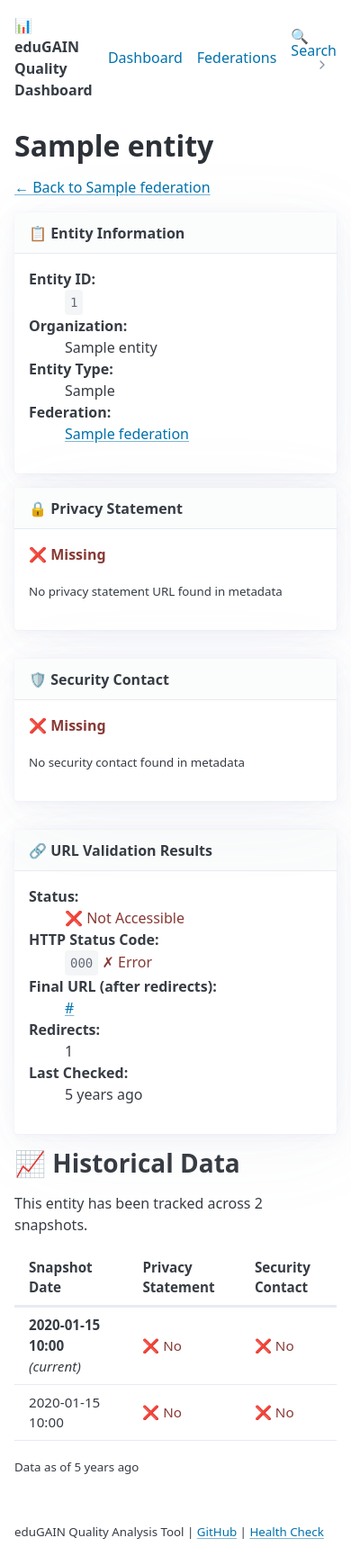
After one commit to maartenk/edugain-qual-improv, a FastAPI app: template src/edugain_analysis/web/templates/entity_detail.html in a window 390 px wide. The commit adds this page. Shown: the whole page at 90% size. Run offline with FastAPI, Linux system fonts and the light colour scheme; the template is opened without the code that fills it: most values are stand-ins (such as "Sample title", 1, 10 or a date in 2020); parts of the project's set-up code (start-up, migrations or seed data) failed here and were passed over; some libraries are stand-ins or nearby versions.

Commit message:
feat: implement Priority 2 web dashboard features (search, federation drill-down, entity details)
**Search Functionality:**
- Added `/api/search` JSON endpoint with full-text search (entity names, IDs, federations)
- Implemented `/partials/search` HTMX endpoint for live search results
- Created dropdown search UI in navigation with 300ms debounce
- Search results show entities and federations with status indicators
- Limit: 10 entities + 5 federations per search

**Federation Drill-Down Views:**
- Added `/federations/{federation_name}` route with entity table
- Displays federation statistics card (totals, coverage %)
- Shows up to 100 entities with privacy/security status
- Entity table includes organization name, type, status indicators
- Added "View Details" buttons linking to entity pages

**Entity Detail Views:**
- Implemented `/entities/{entity_id:path}` route for individual entities
- Displays full entity metadata (ID, organization, type, federation)
- Shows privacy statement URL and security contact status
- URL validation results with HTTP codes, redirects, errors
- Historical tracking across multiple snapshots (up to 10)
- Visual status indicators with color coding

**UI Enhancements:**
- Updated federation table with clickable names and action buttons
- Added breadcrumb navigation (back links)
- Responsive design with PicoCSS styling
- HTMX-powered dynamic updates

**Testing:**
- ✅ All routes registered and accessible
- ✅ Web app imports successfully
- ✅ Server starts without errors
- ✅ Search, federation, and entity views functional

**Files Changed:** 7 files, 599 additions
- `app.py`: +213 lines (3 new routes, 2 partials, 1 API endpoint)
- `base.html`: Search dropdown with HTMX integration
- `federation_detail.html`: New template (111 lines)
- `entity_detail.html`: New template (184 lines)
- `search_results.html`: New partial (42 lines)
- `TODO.md`: Marked Priority 2 complete with details

🤖 Generated with [Claude Code](https://claude.com/claude-code)

Co-Authored-By: Claude <noreply@anthropic.com>

```diff
--- a/src/edugain_analysis/web/app.py
+++ b/src/edugain_analysis/web/app.py
@@ -9,7 +9,7 @@ from fastapi.staticfiles import StaticFiles
 from fastapi.templating import Jinja2Templates
 from sqlalchemy.orm import Session
 
-from .models import Federation, Snapshot, get_db
+from .models import Entity, Federation, Snapshot, URLValidation, get_db
 
 # Initialize FastAPI app
 app = FastAPI(title="eduGAIN Quality Dashboard", version="1.0.0")
@@ -119,6 +119,116 @@ async def federations_page(request: Request, db: Session = Depends(get_db)):
     )
 
 
+@app.get("/federations/{federation_name}", response_class=HTMLResponse)
+async def federation_detail(
+    request: Request, federation_name: str, db: Session = Depends(get_db)
+):
+    """Federation detail page showing all entities."""
+    snapshot = db.query(Snapshot).order_by(Snapshot.timestamp.desc()).first()
+
+    if not snapshot:
+        return templates.TemplateResponse(
+            "empty.html", {"request": request, "title": "Federation Detail"}
+        )
+
+    # Get federation
+    federation = (
+        db.query(Federation)
+        .filter(
+            Federation.snapshot_id == snapshot.id, Federation.name == federation_name
+        )
+        .first()
+    )
+
+    if not federation:
+        return templates.TemplateResponse(
+            "empty.html",
+            {
+                "request": request,
+                "title": "Federation Not Found",
+                "message": f"Federation '{federation_name}' not found.",
+            },
+        )
+
+    # Get entities for this federation (with pagination)
+    entities = (
+        db.query(Entity)
+        .filter(Entity.federation_id == federation.id)
+        .order_by(Entity.organization_name)
+        .limit(100)
+        .all()
+    )
+
+    return templates.TemplateResponse(
+        "federation_detail.html",
+        {
+            "request": request,
+            "federation": federation,
+            "entities": entities,
+            "snapshot": snapshot,
+            "title": f"Federation: {federation_name}",
+        },
+    )
+
+
+@app.get("/entities/{entity_id:path}", response_class=HTMLResponse)
+async def entity_detail(
+    request: Request, entity_id: str, db: Session = Depends(get_db)
+):
+    """Entity detail page showing full information."""
+    snapshot = db.query(Snapshot).order_by(Snapshot.timestamp.desc()).first()
+
+    if not snapshot:
+        return templates.TemplateResponse(
+            "empty.html", {"request": request, "title": "Entity Detail"}
+        )
+
+    # Get entity from latest snapshot
+    entity = (
+        db.query(Entity)
+        .filter(Entity.snapshot_id == snapshot.id, Entity.entity_id == entity_id)
+        .first()
+    )
+
+    if not entity:
+        return templates.TemplateResponse(
+            "empty.html",
+            {
+                "request": request,
+                "title": "Entity Not Found",
+                "message": f"Entity not found.",
+            },
+        )
+
+    # Get URL validation results if available
+    url_validation = None
+    if entity.privacy_statement_url:
+        url_validation = (
+            db.query(URLValidation).filter(URLValidation.entity_id == entity.id).first()
+        )
+
+    # Get historical data (other snapshots with this entity)
+    historical_entities = (
+        db.query(Entity)
+        .filter(Entity.entity_id == entity_id, Entity.snapshot_id != snapshot.id)
+        .order_by(Entity.snapshot_id.desc())
+        .limit(10)
+        .all()
+    )
+
+    return templates.TemplateResponse(
+        "entity_detail.html",
+        {
+            "request": request,
+            "entity": entity,
+            "url_validation": url_validation,
+            "historical_entities": historical_entities,
+            "snapshot": snapshot,
+            "title": entity.organization_name or "Entity Detail",
+        },
+    )
+
+
 # ========================================
 # HTMX Partial Routes
 # ========================================
@@ -207,9 +317,113 @@ async def trends_partial(
     )
 
 
+@app.get("/partials/search", response_class=HTMLResponse)
+async def search_partial(request: Request, q: str = "", db: Session = Depends(get_db)):
+    """Return search results as HTML fragment."""
+    if not q or len(q) < 2:
+        return "<div><p>Enter at least 2 characters to search...</p></div>"
+
+    snapshot = db.query(Snapshot).order_by(Snapshot.timestamp.desc()).first()
+    if not snapshot:
+        return "<div><p>No data available</p></div>"
+
+    # Search entities and federations
+    search_pattern = f"%{q}%"
+    entities = (
+        db.query(Entity)
+        .filter(Entity.snapshot_id == snapshot.id)
+        .filter(
+            (Entity.organization_name.ilike(search_pattern))
+            | (Entity.entity_id.ilike(search_pattern))
+        )
+        .limit(10)
+        .all()
+    )
+
+    federations = (
+        db.query(Federation)
+        .filter(Federation.snapshot_id == snapshot.id)
+        .filter(Federation.name.ilike(search_pattern))
+        .limit(5)
+        .all()
+    )
+
+    return templates.TemplateResponse(
+        "partials/search_results.html",
+        {
+            "request": request,
+            "entities": entities,
+            "federations": federations,
+            "query": q,
+        },
+    )
+
+
 # ========================================
 # API Endpoints (JSON)
 # ========================================
+
+
+@app.get("/api/search")
+async def search(q: str = "", limit: int = 20, db: Session = Depends(get_db)):
+    """Search for entities and federations.
+
+    Full-text search on:
+    - Entity names (organization_name)
+    - Entity IDs
+    - Federation names
+    """
+    if not q or len(q) < 2:
+        return {"entities": [], "federations": [], "query": q}
+
+    snapshot = db.query(Snapshot).order_by(Snapshot.timestamp.desc()).first()
+    if not snapshot:
+        return {"entities": [], "federations": [], "query": q}
+
+    # Search entities
+    search_pattern = f"%{q}%"
+    entities = (
+        db.query(Entity)
+        .filter(Entity.snapshot_id == snapshot.id)
+        .filter(
+            (Entity.organization_name.ilike(search_pattern))
+            | (Entity.entity_id.ilike(search_pattern))
+        )
+        .limit(limit)
+        .all()
+    )
+
+    # Search federations
+    federations = (
+        db.query(Federation)
+        .filter(Federation.snapshot_id == snapshot.id)
+        .filter(Federation.name.ilike(search_pattern))
+        .limit(limit)
+        .all()
+    )
+
+    return {
+        "query": q,
+        "entities": [
+            {
+                "id": e.entity_id,
+                "organization_name": e.organization_name,
+                "entity_type": e.entity_type,
+                "federation": e.federation.name if e.federation else "Unknown",
+                "has_privacy": e.has_privacy_statement,
+                "has_security": e.has_security_contact,
+            }
+            for e in entities
+        ],
+        "federations": [
+            {
+                "name": f.name,
+                "total_entities": f.total_entities,
+                "coverage_pct": round(f.coverage_pct, 2),
+            }
+            for f in federations
+        ],
+    }
 
 
 @app.get("/api/snapshot/latest")
--- a/src/edugain_analysis/web/templates/base.html
+++ b/src/edugain_analysis/web/templates/base.html
@@ -25,6 +25,29 @@
         <ul>
             <li><a href="/" {% if request.url.path == '/' %}aria-current="page"{% endif %}>Dashboard</a></li>
             <li><a href="/federations" {% if request.url.path == '/federations' %}aria-current="page"{% endif %}>Federations</a></li>
+            <li>
+                <details role="list" dir="rtl">
+                    <summary aria-haspopup="listbox" role="link">🔍 Search</summary>
+                    <ul role="listbox" style="width: 400px; max-width: 90vw;">
+                        <li>
+                            <form style="padding: 1rem;">
+                                <input
+                                    type="search"
+                                    name="q"
+                                    placeholder="Search entities or federations..."
+                                    hx-get="/partials/search"
+                                    hx-trigger="keyup changed delay:300ms"
+                                    hx-target="#search-results"
+                                    autocomplete="off"
+                                >
+                                <div id="search-results" style="margin-top: 1rem; max-height: 400px; overflow-y: auto;">
+                                    <p><small>Start typing to search...</small></p>
+                                </div>
+                            </form>
+                        </li>
+                    </ul>
+                </details>
+            </li>
         </ul>
     </nav>
 
--- /dev/null
+++ b/src/edugain_analysis/web/templates/entity_detail.html
@@ -0,0 +1,184 @@
+{% extends "base.html" %}
+
+{% block content %}
+<header>
+    <h1>{{ entity.organization_name or "Entity Details" }}</h1>
+    <p>
+        <a href="/federations/{{ entity.federation.name }}">← Back to {{ entity.federation.name }}</a>
+    </p>
+</header>
+
+<!-- Entity Information Card -->
+<section>
+    <article>
+        <header>
+            <strong>📋 Entity Information</strong>
+        </header>
+        <dl>
+            <dt><strong>Entity ID:</strong></dt>
+            <dd style="word-break: break-all;"><code>{{ entity.entity_id }}</code></dd>
+
+            <dt><strong>Organization:</strong></dt>
+            <dd>{{ entity.organization_name or "N/A" }}</dd>
+
+            <dt><strong>Entity Type:</strong></dt>
+            <dd><span class="badge">{{ entity.entity_type }}</span></dd>
+
+            <dt><strong>Federation:</strong></dt>
+            <dd><a href="/federations/{{ entity.federation.name }}">{{ entity.federation.name }}</a></dd>
+        </dl>
+    </article>
+</section>
+
+<!-- Privacy & Security Status -->
+<section>
+    <div class="grid">
+        <article>
+            <header>
+                <strong>🔒 Privacy Statement</strong>
+            </header>
+            {% if entity.has_privacy_statement %}
+                <p style="color: var(--pico-ins-color);">✅ <strong>Present</strong></p>
+                {% if entity.privacy_statement_url %}
+                    <p><small><strong>URL:</strong></small><br>
+                    <a href="{{ entity.privacy_statement_url }}" target="_blank" rel="noopener" style="word-break: break-all; font-size: 0.9em;">
+                        {{ entity.privacy_statement_url[:80] }}{% if entity.privacy_statement_url|length > 80 %}...{% endif %}
+                    </a></p>
+                {% endif %}
+            {% else %}
+                <p style="color: var(--pico-del-color);">❌ <strong>Missing</strong></p>
+                <p><small>No privacy statement URL found in metadata</small></p>
+            {% endif %}
+        </article>
+
+        <article>
+            <header>
+                <strong>🛡️ Security Contact</strong>
+            </header>
+            {% if entity.has_security_contact %}
+                <p style="color: var(--pico-ins-color);">✅ <strong>Present</strong></p>
+                <p><small>Security contact information found in metadata</small></p>
+            {% else %}
+                <p style="color: var(--pico-del-color);">❌ <strong>Missing</strong></p>
+                <p><small>No security contact found in metadata</small></p>
+            {% endif %}
+        </article>
+    </div>
+</section>
+
+<!-- URL Validation Results -->
+{% if url_validation %}
+<section>
+    <article>
+        <header>
+            <strong>🔗 URL Validation Results</strong>
+        </header>
+        <dl>
+            <dt><strong>Status:</strong></dt>
+            <dd>
+                {% if url_validation.accessible %}
+                    <span style="color: var(--pico-ins-color);">✅ Accessible</span>
+                {% else %}
+                    <span style="color: var(--pico-del-color);">❌ Not Accessible</span>
+                {% endif %}
+            </dd>
+
+            <dt><strong>HTTP Status Code:</strong></dt>
+            <dd>
+                {% if url_validation.status_code %}
+                    <code>{{ url_validation.status_code }}</code>
+                    {% if url_validation.status_code >= 200 and url_validation.status_code < 300 %}
+                        <span style="color: var(--pico-ins-color);">✓ Success</span>
+                    {% elif url_validation.status_code >= 300 and url_validation.status_code < 400 %}
+                        <span style="color: orange;">⚠ Redirect</span>
+                    {% else %}
+                        <span style="color: var(--pico-del-color);">✗ Error</span>
+                    {% endif %}
+                {% else %}
+                    N/A
+                {% endif %}
+            </dd>
+
+            {% if url_validation.final_url and url_validation.final_url != entity.privacy_statement_url %}
+            <dt><strong>Final URL (after redirects):</strong></dt>
+            <dd style="word-break: break-all;"><a href="{{ url_validation.final_url }}" target="_blank" rel="noopener">{{ url_validation.final_url[:100] }}{% if url_validation.final_url|length > 100 %}...{% endif %}</a></dd>
+            {% endif %}
+
+            {% if url_validation.redirect_count > 0 %}
+            <dt><strong>Redirects:</strong></dt>
+            <dd>{{ url_validation.redirect_count }}</dd>
+            {% endif %}
+
+            {% if url_validation.validation_error %}
+            <dt><strong>Validation Error:</strong></dt>
+            <dd><code style="color: var(--pico-del-color);">{{ url_validation.validation_error }}</code></dd>
+            {% endif %}
+
+            <dt><strong>Last Checked:</strong></dt>
+            <dd>{{ url_validation.validated_at|time_ago }}</dd>
+        </dl>
+    </article>
+</section>
+{% endif %}
+
+<!-- Historical Data -->
+{% if historical_entities %}
+<section>
+    <h2>📈 Historical Data</h2>
+    <p>This entity has been tracked across {{ historical_entities|length + 1 }} snapshots.</p>
+    <figure>
+        <table role="grid">
+            <thead>
+                <tr>
+                    <th>Snapshot Date</th>
+                    <th>Privacy Statement</th>
+                    <th>Security Contact</th>
+                </tr>
+            </thead>
+            <tbody>
+            <tr style="background: rgba(0, 100, 255, 0.1);">
+                <td><strong>{{ snapshot.timestamp.strftime('%Y-%m-%d %H:%M') }}</strong> <em>(current)</em></td>
+                <td>
+                    {% if entity.has_privacy_statement %}
+                        <span style="color: var(--pico-ins-color);">✅ Yes</span>
+                    {% else %}
+                        <span style="color: var(--pico-del-color);">❌ No</span>
+                    {% endif %}
+                </td>
+                <td>
+                    {% if entity.has_security_contact %}
+                        <span style="color: var(--pico-ins-color);">✅ Yes</span>
+                    {% else %}
+                        <span style="color: var(--pico-del-color);">❌ No</span>
+                    {% endif %}
+                </td>
+            </tr>
+            {% for hist_entity in historical_entities %}
+            <tr>
+                <td>{{ hist_entity.snapshot.timestamp.strftime('%Y-%m-%d %H:%M') }}</td>
+                <td>
+                    {% if hist_entity.has_privacy_statement %}
+                        <span style="color: var(--pico-ins-color);">✅ Yes</span>
+                    {% else %}
+                        <span style="color: var(--pico-del-color);">❌ No</span>
+                    {% endif %}
+                </td>
+                <td>
+                    {% if hist_entity.has_security_contact %}
+                        <span style="color: var(--pico-ins-color);">✅ Yes</span>
+                    {% else %}
+                        <span style="color: var(--pico-del-color);">❌ No</span>
+                    {% endif %}
+                </td>
+            </tr>
+            {% endfor %}
+            </tbody>
+        </table>
+    </figure>
+</section>
+{% endif %}
+
+<footer>
+    <p><small>Data as of {{ snapshot.timestamp|time_ago }}</small></p>
+</footer>
+{% endblock %}
--- a/src/edugain_analysis/web/templates/partials/federation_table.html
+++ b/src/edugain_analysis/web/templates/partials/federation_table.html
@@ -7,13 +7,14 @@
                 <th>SPs</th>
                 <th>Privacy Coverage</th>
                 <th></th>
+                <th>Actions</th>
             </tr>
         </thead>
         <tbody>
             {% for fed in federations %}
             <tr>
                 <td>
-                    <strong>{{ fed.name }}</strong>
+                    <a href="/federations/{{ fed.name }}"><strong>{{ fed.name }}</strong></a>
                 </td>
                 <td>{{ "{:,}".format(fed.total_entities) }}</td>
                 <td>{{ "{:,}".format(fed.total_sps) }}</td>
@@ -25,6 +26,9 @@
                         {{ "%.1f"|format(fed.coverage_pct) }}%
                     </small>
                 </td>
+                <td>
+                    <a href="/federations/{{ fed.name }}" role="button" class="outline secondary" style="font-size: 0.8em; padding: 0.25rem 0.5rem; margin: 0;">View Details</a>
+                </td>
             </tr>
             {% endfor %}
         </tbody>
```
Also changed, not shown: TODO.md (+20 -17 lines), src/edugain_analysis/web/templates/federation_detail.html (added, +111 -0 lines), src/edugain_analysis/web/templates/partials/search_results.html (added, +42 -0 lines).
